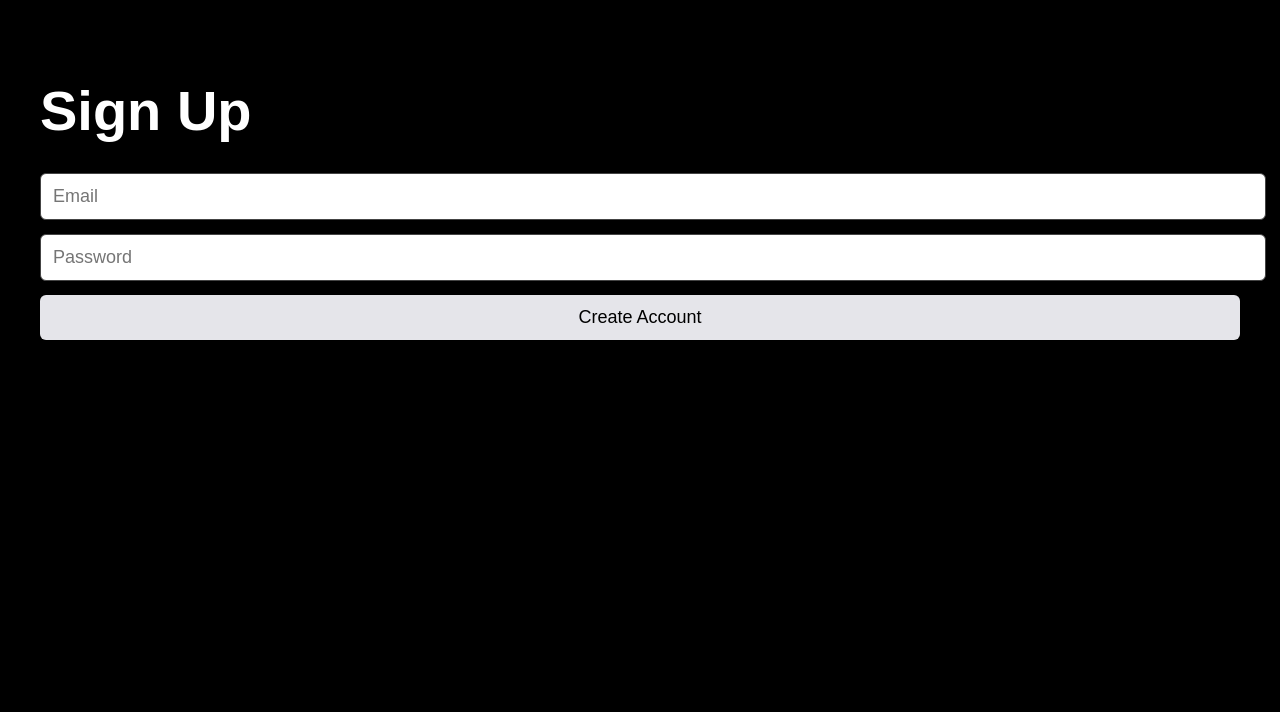
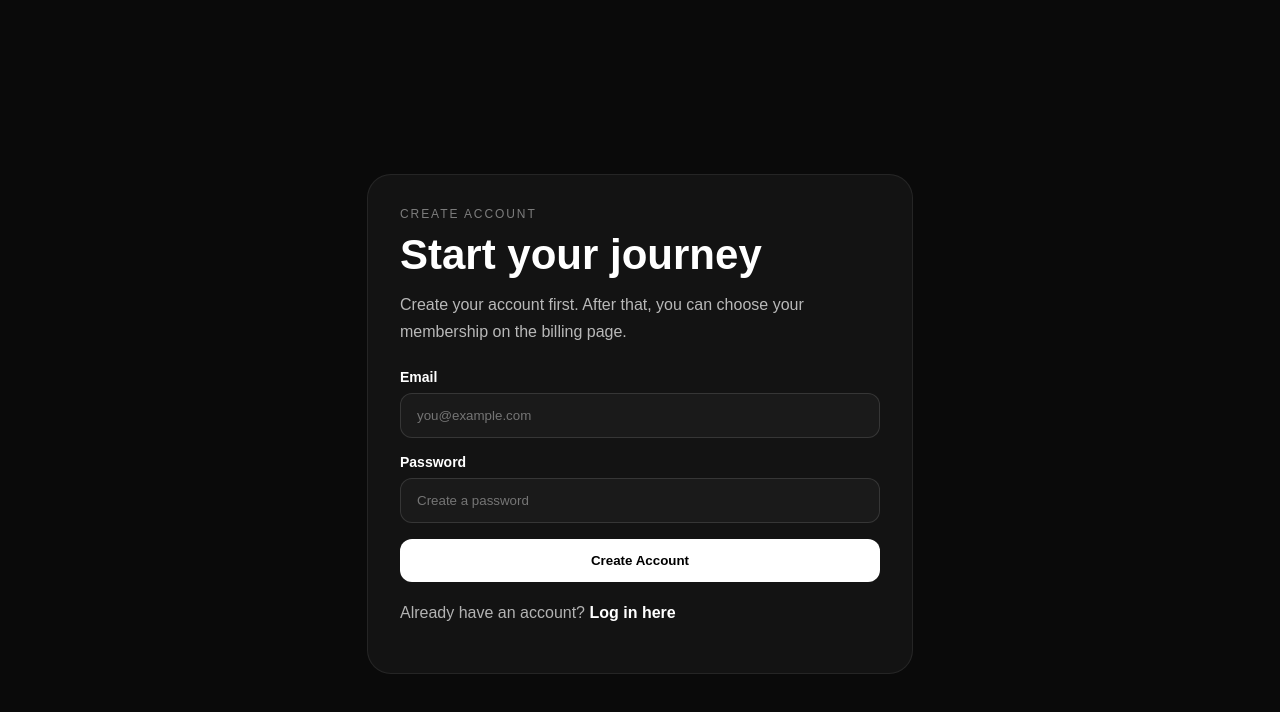
Before and after one commit to nielsvdz-ops/fit-couple-club, a Next.js app: page /signup in a window 1280 px wide. Shown: the top 712 px of the page. Built offline with nearby package versions, Linux system fonts and the light colour scheme; no server answers.

Commit message:
Update page.js

```diff
--- a/app/signup/page.js
+++ b/app/signup/page.js
@@ -9,100 +9,194 @@ export default function SignupPage() {
   const [email, setEmail] = useState("");
   const [password, setPassword] = useState("");
   const [message, setMessage] = useState("");
-  const [accountCreated, setAccountCreated] = useState(false);
+  const [loading, setLoading] = useState(false);
 
   async function handleSignup(e) {
     e.preventDefault();
+    if (loading) return;
+
+    try {
+      setLoading(true);
+      setMessage("");
+
+      const normalizedEmail = email.trim().toLowerCase();
 
       const { error } = await supabase.auth.signUp({
-      email,
+        email: normalizedEmail,
         password,
       });
 
       if (error) {
         setMessage(error.message);
-      setAccountCreated(false);
         return;
       }
 
-    setMessage("Account created. Redirecting to login...");
-setAccountCreated(true);
+      setMessage("Account created. Redirecting to billing...");
 
       setTimeout(() => {
-  window.location.href = "/login";
-}, 1500);
+        window.location.href = "/billing";
+      }, 1200);
+    } catch (error) {
+      console.error("SIGNUP ERROR:", error);
+      setMessage("Something went wrong while creating your account.");
+    } finally {
+      setLoading(false);
     }
+  }
+
   return (
-    <main
-      style={{
-        padding: "40px",
-        color: "white",
-        minHeight: "100vh",
-        background: "#000",
-      }}
-    >
-      <h1 style={{ fontSize: "56px", marginBottom: "30px" }}>Sign Up</h1>
+    <main style={main}>
+      <div style={card}>
+        <div style={eyebrow}>Create Account</div>
+        <h1 style={title}>Start your journey</h1>
+        <p style={subtitle}>
+          Create your account first. After that, you can choose your membership
+          on the billing page.
+        </p>
 
-      <form onSubmit={handleSignup} style={{ display: "grid", gap: "14px" }}>
+        <form onSubmit={handleSignup} style={form}>
+          <div style={fieldWrap}>
+            <label htmlFor="email" style={label}>
+              Email
+            </label>
             <input
-          placeholder="Email"
+              id="email"
+              placeholder="you@example.com"
               type="email"
               value={email}
               onChange={(e) => setEmail(e.target.value)}
-          style={inputStyle}
+              required
+              autoComplete="email"
+              style={input}
             />
+          </div>
 
+          <div style={fieldWrap}>
+            <label htmlFor="password" style={label}>
+              Password
+            </label>
             <input
-          placeholder="Password"
+              id="password"
+              placeholder="Create a password"
               type="password"
               value={password}
               onChange={(e) => setPassword(e.target.value)}
-          style={inputStyle}
+              required
+              autoComplete="new-password"
+              style={input}
             />
+          </div>
 
-        <button type="submit" style={buttonStyle}>
-          Create Account
+          <button type="submit" disabled={loading} style={button(loading)}>
+            {loading ? "Creating Account..." : "Create Account"}
           </button>
         </form>
 
-      {message && <p style={{ marginTop: "20px", fontSize: "18px" }}>{message}</p>}
+        {message && <p style={messageStyle}>{message}</p>}
 
-      {accountCreated && (
-        <div style={{ marginTop: "20px" }}>
-          <a href="/login" style={loginButtonStyle}>
-            Go to Login
+        <p style={footerText}>
+          Already have an account?{" "}
+          <a href="/login" style={link}>
+            Log in here
           </a>
+        </p>
       </div>
-      )}
     </main>
   );
 }
 
-const inputStyle = {
-  width: "100%",
-  padding: "12px",
-  fontSize: "18px",
-  borderRadius: "6px",
-  border: "1px solid #444",
+const main = {
+  minHeight: "100vh",
+  background: "#0a0a0a",
+  color: "white",
+  display: "flex",
+  alignItems: "center",
+  justifyContent: "center",
+  padding: "24px",
 };
 
-const buttonStyle = {
+const card = {
   width: "100%",
-  padding: "12px",
-  fontSize: "18px",
-  borderRadius: "6px",
-  border: "none",
-  background: "#e5e5ea",
-  color: "#000",
-  cursor: "pointer",
+  maxWidth: "480px",
+  background: "rgba(255,255,255,0.04)",
+  border: "1px solid rgba(255,255,255,0.08)",
+  borderRadius: "24px",
+  padding: "32px",
 };
 
-const loginButtonStyle = {
-  display: "inline-block",
-  padding: "12px 18px",
+const eyebrow = {
+  fontSize: "12px",
+  textTransform: "uppercase",
+  letterSpacing: "0.16em",
+  color: "rgba(255,255,255,0.45)",
+  marginBottom: "10px",
+};
+
+const title = {
+  margin: 0,
+  fontSize: "42px",
+  fontWeight: "900",
+};
+
+const subtitle = {
+  color: "rgba(255,255,255,0.7)",
+  lineHeight: 1.7,
+  marginTop: "12px",
+  marginBottom: "24px",
+};
+
+const form = {
+  display: "grid",
+  gap: "16px",
+};
+
+const fieldWrap = {
+  display: "grid",
+  gap: "8px",
+};
+
+const label = {
+  fontSize: "14px",
+  fontWeight: "700",
+};
+
+const input = {
+  width: "100%",
+  padding: "14px 16px",
+  borderRadius: "12px",
+  border: "1px solid rgba(255,255,255,0.12)",
+  background: "rgba(255,255,255,0.03)",
+  color: "white",
+  outline: "none",
+  boxSizing: "border-box",
+};
+
+const button = (loading) => ({
+  width: "100%",
+  padding: "14px 16px",
+  borderRadius: "12px",
+  border: "none",
   background: "white",
   color: "black",
+  fontWeight: "800",
+  cursor: loading ? "not-allowed" : "pointer",
+  opacity: loading ? 0.8 : 1,
+});
+
+const messageStyle = {
+  marginTop: "18px",
+  color: "rgba(255,255,255,0.75)",
+  lineHeight: 1.6,
+};
+
+const footerText = {
+  marginTop: "18px",
+  color: "rgba(255,255,255,0.68)",
+  lineHeight: 1.6,
+};
+
+const link = {
+  color: "white",
+  fontWeight: "800",
   textDecoration: "none",
-  borderRadius: "8px",
-  fontWeight: "700",
 };
```
Lines whose indentation alone changed are shown as unchanged.
